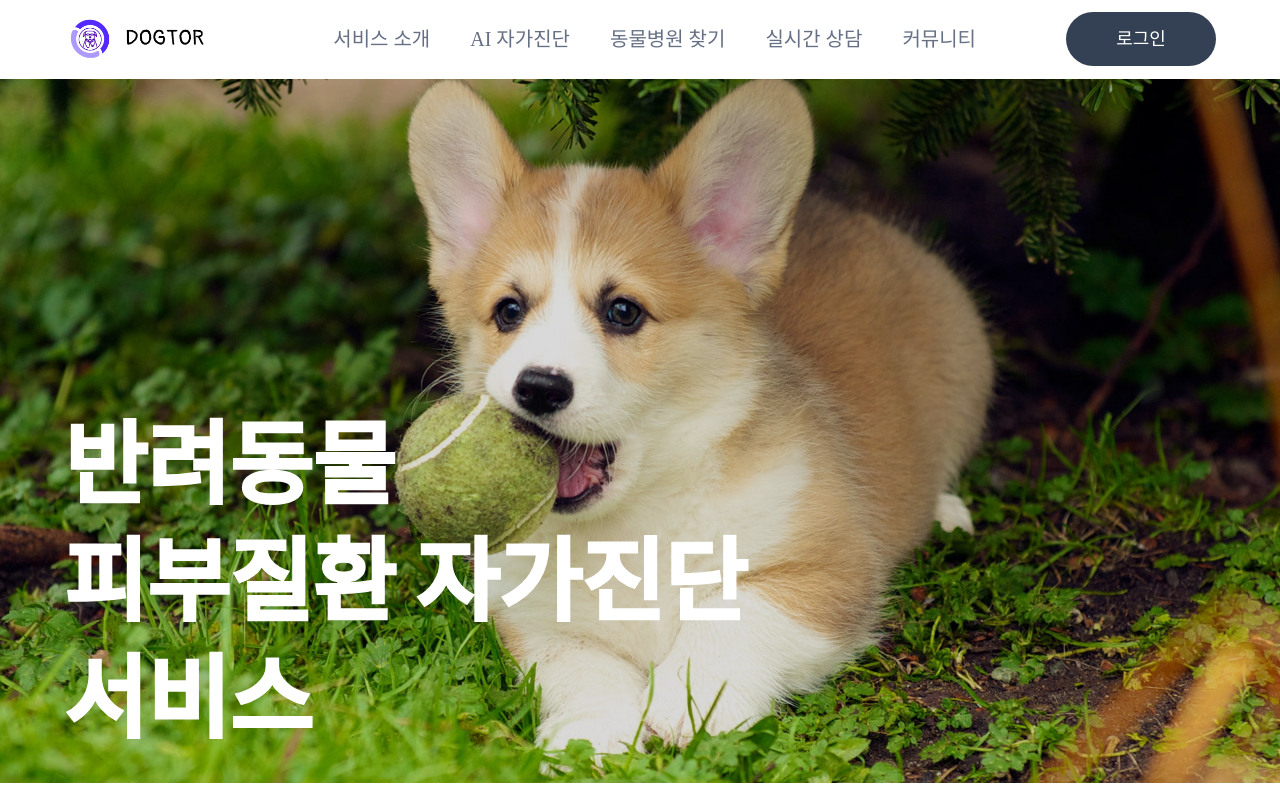
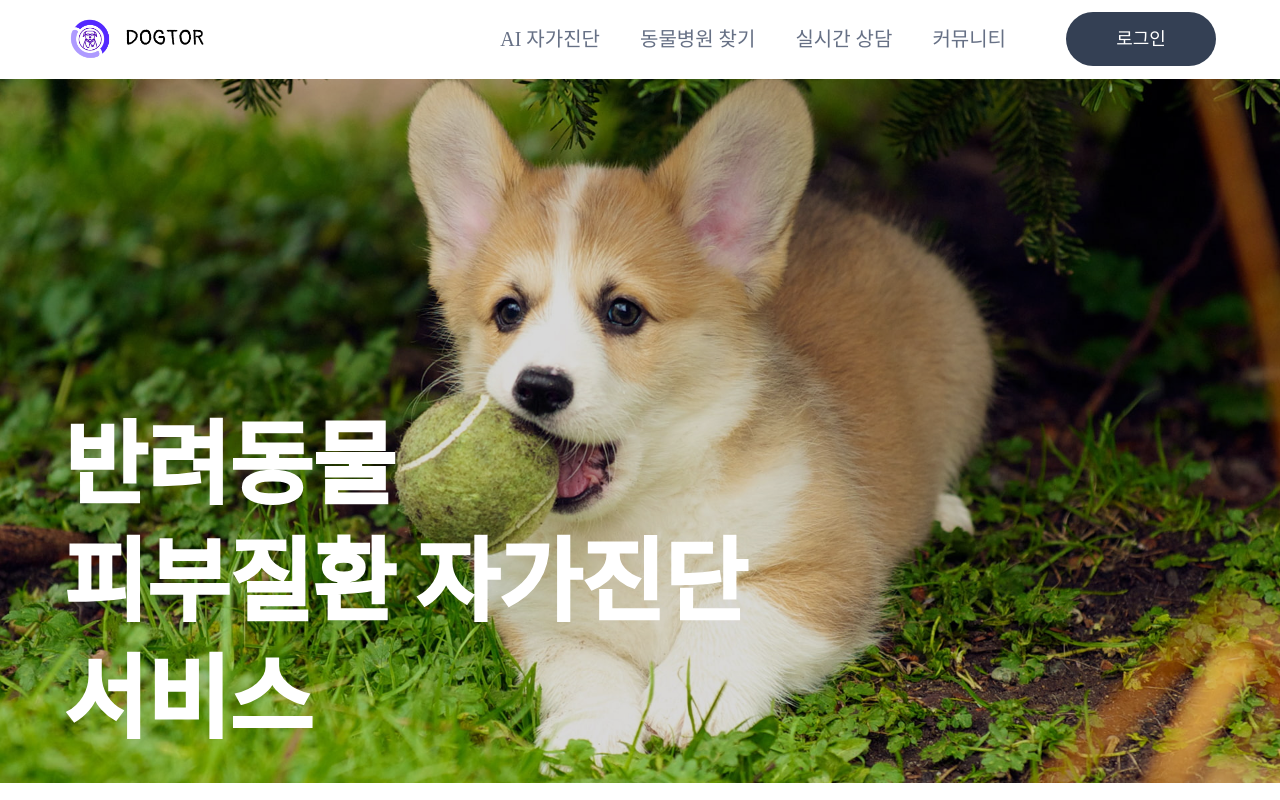
Before and after one commit to JeongTaekCho/-DOCTOR, a React (Vite) app: page / in a window 1280 px wide. Shown: the top 800 px of the page. Built offline with nearby package versions, Linux system fonts and the light colour scheme; a web font is replaced by a local one.

Commit message:
💄 Design:  헤더 메뉴 수정

```diff
--- a/src/components/commons/Header/style.ts
+++ b/src/components/commons/Header/style.ts
@@ -36,7 +36,7 @@ export const Navigation = styled.nav`
 
 export const MenuBox = styled.div`
   display: flex;
-  gap: 9rem;
+  gap: 6rem;
   align-items: center;
 `;
 
--- a/src/constants/commons/menus.ts
+++ b/src/constants/commons/menus.ts
@@ -1,8 +1,4 @@
 export const MENU = [
-  {
-    name: '서비스 소개',
-    link: '/'
-  },
   {
     name: 'AI 자가진단',
     link: '/ai'
```
